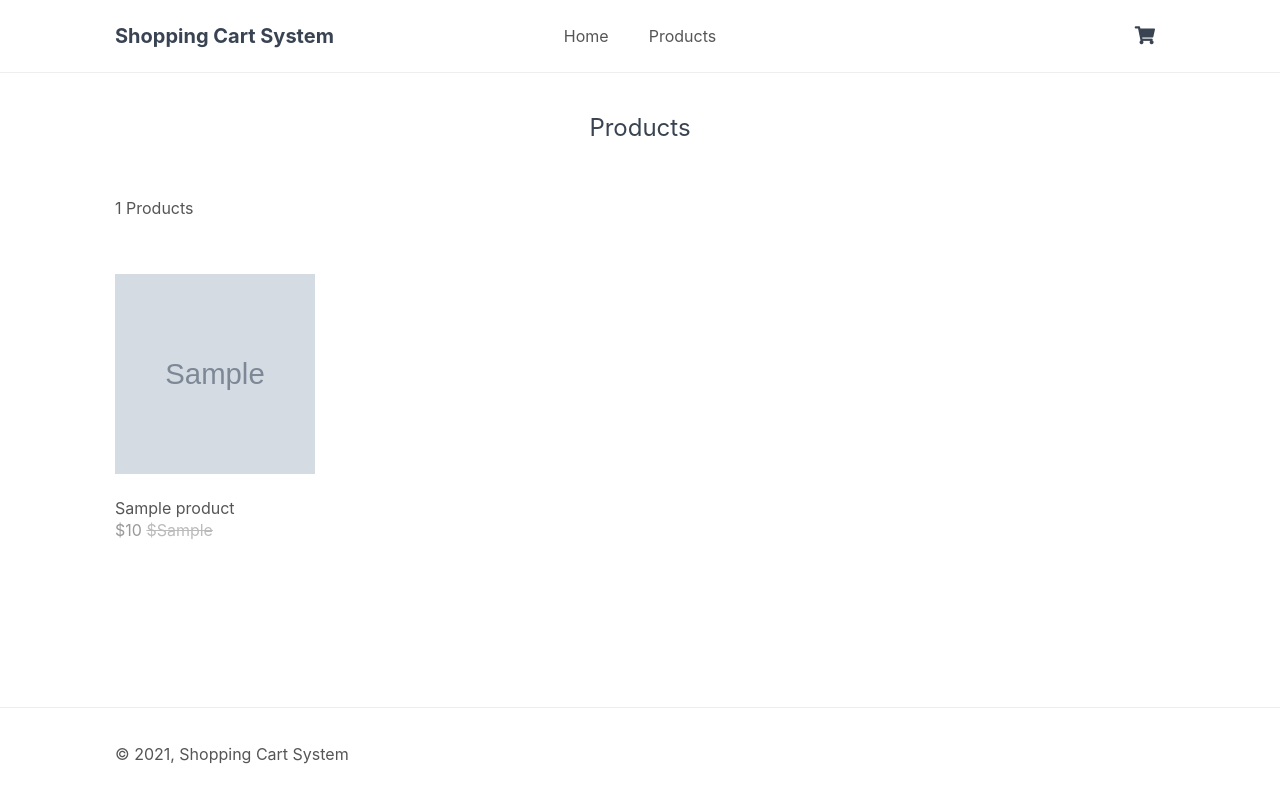
After one commit to SpartanKRATOS/eCommerce-WebSite, a PHP site: page /php/products.php in a window 1280 px wide. The commit adds this page. Run offline with PHP 8.4, Linux system fonts and the light colour scheme; tables that the repository leaves empty or names only in its code hold one stand-in row (values such as "Sample post"); grey boxes marked "Sample" are stand-in pictures.

Commit message:
Added products product functions images

```diff
--- /dev/null
+++ b/css/cart.css
@@ -0,0 +1,359 @@
+* {
+  box-sizing: border-box;
+  font-family: -apple-system, BlinkMacSystemFont, "segoe ui", roboto, oxygen,
+    ubuntu, cantarell, "fira sans", "droid sans", "helvetica neue", Arial,
+    sans-serif;
+  font-size: 16px;
+  -webkit-font-smoothing: antialiased;
+  -moz-osx-font-smoothing: grayscale;
+}
+html {
+  height: 100%;
+}
+body {
+  position: relative;
+  min-height: 100%;
+  color: #555555;
+  background-color: #ffffff;
+  margin: 0;
+  padding-bottom: 100px; /* Same height as footer */
+}
+h1,
+h2,
+h3,
+h4,
+h5 {
+  color: #394352;
+}
+.content-wrapper {
+  width: 1050px;
+  margin: 0 auto;
+}
+header {
+  border-bottom: 1px solid #eeeeee;
+}
+header .content-wrapper {
+  display: flex;
+}
+header h1 {
+  display: flex;
+  flex-grow: 1;
+  flex-basis: 0;
+  font-size: 20px;
+  margin: 0;
+  padding: 24px 0;
+}
+header nav {
+  display: flex;
+  flex-grow: 1;
+  flex-basis: 0;
+  justify-content: center;
+  align-items: center;
+}
+header nav a {
+  text-decoration: none;
+  color: #555555;
+  padding: 10px 10px;
+  margin: 0 10px;
+}
+header nav a:hover {
+  border-bottom: 1px solid #aaa;
+}
+header .link-icons {
+  display: flex;
+  flex-grow: 1;
+  flex-basis: 0;
+  justify-content: flex-end;
+  align-items: center;
+  position: relative;
+}
+header .link-icons a {
+  text-decoration: none;
+  color: #394352;
+  padding: 0 10px;
+}
+header .link-icons a:hover {
+  color: #4e5c70;
+}
+header .link-icons a i {
+  font-size: 18px;
+}
+header .link-icons a span {
+  display: inline-block;
+  text-align: center;
+  background-color: #63748e;
+  border-radius: 50%;
+  color: #ffffff;
+  font-size: 12px;
+  line-height: 16px;
+  width: 16px;
+  height: 16px;
+  font-weight: bold;
+  position: absolute;
+  top: 22px;
+  right: 0;
+}
+main .featured {
+  display: flex;
+  flex-direction: column;
+  background-image: url(../images/featured-image.jpg);
+  background-repeat: no-repeat;
+  background-size: cover;
+  height: 500px;
+  align-items: center;
+  justify-content: center;
+  text-align: center;
+}
+main .featured h2 {
+  display: inline-block;
+  margin: 0;
+  width: 1050px;
+  font-family: Rockwell, Courier Bold, Courier, Georgia, Times, Times New Roman,
+    serif;
+  font-size: 68px;
+  color: #ffffff;
+  padding-bottom: 10px;
+}
+main .featured p {
+  display: inline-block;
+  margin: 0;
+  width: 1050px;
+  font-size: 24px;
+  color: #ffffff;
+}
+main .recentlyadded h2 {
+  display: block;
+  font-weight: normal;
+  margin: 0;
+  padding: 40px 0;
+  font-size: 24px;
+  text-align: center;
+  width: 100%;
+  border-bottom: 1px solid #eeeeee;
+}
+main .recentlyadded .products,
+main .products .products-wrapper {
+  display: flex;
+  flex-wrap: wrap;
+  align-items: center;
+  justify-content: space-between;
+  padding: 40px 0 0 0;
+}
+main .recentlyadded .products .product,
+main .products .products-wrapper .product {
+  display: block;
+  overflow: hidden;
+  text-decoration: none;
+  width: 25%;
+  padding-bottom: 60px;
+}
+main .recentlyadded .products .product img,
+main .products .products-wrapper .product img {
+  transform: scale(1);
+  transition: transform 1s;
+}
+main .recentlyadded .products .product .name,
+main .products .products-wrapper .product .name {
+  display: block;
+  color: #555555;
+  padding: 20px 0 2px 0;
+}
+main .recentlyadded .products .product .price,
+main .products .products-wrapper .product .price {
+  display: block;
+  color: #999999;
+}
+main .recentlyadded .products .product .rrp,
+main .products .products-wrapper .product .rrp {
+  color: #bbbbbb;
+  text-decoration: line-through;
+}
+main .recentlyadded .products .product:hover img,
+main .products .products-wrapper .product:hover img {
+  transform: scale(1.05);
+  transition: transform 1s;
+}
+main .recentlyadded .products .product:hover .name,
+main .products .products-wrapper .product:hover .name {
+  text-decoration: underline;
+}
+main > .product {
+  display: flex;
+  padding: 40px 0;
+}
+main > .product > div {
+  padding-left: 15px;
+}
+main > .product h1 {
+  font-size: 34px;
+  font-weight: normal;
+  margin: 0;
+  padding: 20px 0 10px 0;
+}
+main > .product .price {
+  display: block;
+  font-size: 22px;
+  color: #999999;
+}
+main > .product .rrp {
+  color: #bbbbbb;
+  text-decoration: line-through;
+  font-size: 22px;
+  padding-left: 5px;
+}
+main > .product form {
+  display: flex;
+  flex-flow: column;
+  margin: 40px 0;
+}
+main > .product form input[type="number"] {
+  width: 400px;
+  padding: 10px;
+  margin-bottom: 15px;
+  border: 1px solid #ccc;
+  color: #555555;
+  border-radius: 5px;
+}
+main > .product form input[type="submit"] {
+  background: #4e5c70;
+  border: 0;
+  color: #ffffff;
+  width: 400px;
+  padding: 12px 0;
+  text-transform: uppercase;
+  font-size: 14px;
+  font-weight: bold;
+  border-radius: 5px;
+  cursor: pointer;
+}
+main > .product form input[type="submit"]:hover {
+  background: #434f61;
+}
+main > .products h1 {
+  display: block;
+  font-weight: normal;
+  margin: 0;
+  padding: 40px 0;
+  font-size: 24px;
+  text-align: center;
+  width: 100%;
+}
+main > .products .buttons {
+  text-align: right;
+  padding-bottom: 40px;
+}
+main > .products .buttons a {
+  display: inline-block;
+  text-decoration: none;
+  margin-left: 5px;
+  padding: 12px 20px;
+  border: 0;
+  background: #4e5c70;
+  color: #ffffff;
+  font-size: 14px;
+  font-weight: bold;
+  border-radius: 5px;
+}
+main > .products .buttons a:hover {
+  background: #434f61;
+}
+main .cart h1 {
+  display: block;
+  font-weight: normal;
+  margin: 0;
+  padding: 40px 0;
+  font-size: 24px;
+  text-align: center;
+  width: 100%;
+}
+main .cart table {
+  width: 100%;
+}
+main .cart table thead td {
+  padding: 30px 0;
+  border-bottom: 1px solid #eeeeee;
+}
+main .cart table thead td:last-child {
+  text-align: right;
+}
+main .cart table tbody td {
+  padding: 20px 0;
+  border-bottom: 1px solid #eeeeee;
+}
+main .cart table tbody td:last-child {
+  text-align: right;
+}
+main .cart table .img {
+  width: 80px;
+}
+main .cart table .remove {
+  color: #777777;
+  font-size: 12px;
+  padding-top: 3px;
+}
+main .cart table .remove:hover {
+  text-decoration: underline;
+}
+main .cart table .price {
+  color: #999999;
+}
+main .cart table a {
+  text-decoration: none;
+  color: #555555;
+}
+main .cart table input[type="number"] {
+  width: 68px;
+  padding: 10px;
+  border: 1px solid #ccc;
+  color: #555555;
+  border-radius: 5px;
+}
+main .cart .subtotal {
+  text-align: right;
+  padding: 40px 0;
+}
+main .cart .subtotal .text {
+  padding-right: 40px;
+  font-size: 18px;
+}
+main .cart .subtotal .price {
+  font-size: 18px;
+  color: #999999;
+}
+main .cart .buttons {
+  text-align: right;
+  padding-bottom: 40px;
+}
+main .cart .buttons input[type="submit"] {
+  margin-left: 5px;
+  padding: 12px 20px;
+  border: 0;
+  background: #4e5c70;
+  color: #ffffff;
+  font-size: 14px;
+  font-weight: bold;
+  cursor: pointer;
+  border-radius: 5px;
+}
+main .cart .buttons input[type="submit"]:hover {
+  background: #434f61;
+}
+main .placeorder h1 {
+  display: block;
+  font-weight: normal;
+  margin: 0;
+  padding: 40px 0;
+  font-size: 24px;
+  text-align: center;
+  width: 100%;
+}
+main .placeorder p {
+  text-align: center;
+}
+footer {
+  position: absolute;
+  bottom: 0;
+  border-top: 1px solid #eeeeee;
+  padding: 20px 0;
+  width: 100%;
+}
--- a/inc.php/html_body.php
+++ b/inc.php/html_body.php
@@ -114,6 +114,7 @@ echo '
             </div>
             <ul class="nav-bar">
               <li><a href="index.php">HomePage</a></li>
+              <li><a href="php/home.php">Home</a></li>
               <li><a href="php/products.php">Products</a></li>
               <li><a href="php/orders.php">ViewCart</a></li>
               <li><a href="php/profile.php">My Profile</a></li>
--- a/index.php
+++ b/index.php
@@ -10,6 +10,7 @@ include 'inc.php/html_body.php';
     <meta name="viewport" content="width=device-width, initial-scale=1.0" />
     <!-- link the css file with php -->
     <link rel="stylesheet" type="text/css" href="css/style.css" />
+
     <!-- we import framework called fontawesome for using
     the icons as a fonts instead of images -->
     <script src="https://kit.fontawesome.com/e1af7c97bd.js" crossorigin="anonymous"></script>
--- /dev/null
+++ b/php/functions.php
@@ -0,0 +1,59 @@
+<?php
+function pdo_connect_mysql() {
+    // Update the details below with your MySQL details
+    $DATABASE_HOST = 'localhost';
+    $DATABASE_USER = 'root';
+    $DATABASE_PASS = '';
+    $DATABASE_NAME = 'store';
+    try {
+    	return new PDO('mysql:host=' . $DATABASE_HOST . ';dbname=' . $DATABASE_NAME . ';charset=utf8', $DATABASE_USER, $DATABASE_PASS);
+    } catch (PDOException $exception) {
+    	// If there is an error with the connection, stop the script and display the error.
+    	exit('Failed to connect to database!');
+    }
+}
+// Template header, feel free to customize this
+function template_header($title) {
+echo <<<EOT
+<!DOCTYPE html>
+<html>
+	<head>
+		<meta charset="utf-8">
+		<title>$title</title>
+		<link href="../css/cart.css" rel="stylesheet" type="text/css">
+		<link rel="stylesheet" href="https://use.fontawesome.com/releases/v5.7.1/css/all.css">
+	</head>
+	<body>
+        <header>
+            <div class="content-wrapper">
+                <h1>Shopping Cart System</h1>
+                <nav>
+                    <a href="../index.php">Home</a>
+                    <a href="../php/products.php">Products</a>
+                </nav>
+                <div class="link-icons">
+                    <a href="index.php?page=cart">
+						<i class="fas fa-shopping-cart"></i>
+					</a>
+                </div>
+            </div>
+        </header>
+        <main>
+EOT;
+}
+// Template footer
+function template_footer() {
+$year = date('Y');
+echo <<<EOT
+        </main>
+        <footer>
+            <div class="content-wrapper">
+                <p>&copy; $year, Shopping Cart System</p>
+            </div>
+        </footer>
+        <script src="script.js"></script>
+    </body>
+</html>
+EOT;
+}
+?>
--- /dev/null
+++ b/php/products.php
@@ -0,0 +1,56 @@
+<?php
+include '../php/functions.php';
+
+// $page = isset($_GET['page']) && file_exists($_GET['page'] . '.php') ? $_GET['page'] : 'home';
+// // Include and show the requested page
+// include $page . '.php';
+
+$pdo = pdo_connect_mysql();
+
+// The amounts of products to show on each page
+$num_products_on_each_page = 4;
+// The current page, in the URL this will appear as index.php?page=products&p=1, index.php?page=products&p=2, etc...
+$current_page = isset($_GET['p']) && is_numeric($_GET['p']) ? (int)$_GET['p'] : 1;
+// Select products ordered by the date added
+$stmt = $pdo->prepare('SELECT * FROM products ORDER BY date_added DESC LIMIT ?,?');
+// bindValue will allow us to use integer in the SQL statement, we need to use for LIMIT
+$stmt->bindValue(1, ($current_page - 1) * $num_products_on_each_page, PDO::PARAM_INT);
+$stmt->bindValue(2, $num_products_on_each_page, PDO::PARAM_INT);
+$stmt->execute();
+// Fetch the products from the database and return the result as an Array
+$products = $stmt->fetchAll(PDO::FETCH_ASSOC);
+// Get the total number of products
+$total_products = $pdo->query('SELECT * FROM products')->rowCount();
+?>
+
+<?=template_header('Products')?>
+
+<div class="products content-wrapper">
+    <h1>Products</h1>
+    <p><?=$total_products?> Products</p>
+    <div class="products-wrapper">
+        <?php foreach ($products as $product): ?>
+        <!-- changed index.php to products.php -->
+        <a href="../php/product.php?id=<?=$product['id']?>" class="product">
+            <img src="../images/<?=$product['img']?>" width="200" height="200" alt="<?=$product['name']?>">
+            <span class="name"><?=$product['name']?></span>
+            <span class="price">
+                &dollar;<?=$product['price']?>
+                <?php if ($product['rrp'] > 0): ?>
+                <span class="rrp">&dollar;<?=$product['rrp']?></span>
+                <?php endif; ?>
+            </span>
+        </a>
+        <?php endforeach; ?>
+    </div>
+    <div class="buttons">
+        <?php if ($current_page > 1): ?>
+        <a href="index.php?page=products&p=<?=$current_page-1?>">Prev</a>
+        <?php endif; ?>
+        <?php if ($total_products > ($current_page * $num_products_on_each_page) - $num_products_on_each_page + count($products)): ?>
+        <a href="index.php?page=products&p=<?=$current_page+1?>">Next</a>
+        <?php endif; ?>
+    </div>
+</div>
+
+<?=template_footer()?>
```
Also changed, not shown: php/home.php (added, +35 -0 lines), php/product.php (added, +44 -0 lines), images/camera.jpg (added), images/featured-image.jpg (added), images/headphones.jpg (added), images/wallet.jpg (added), images/watch.jpg (added).
